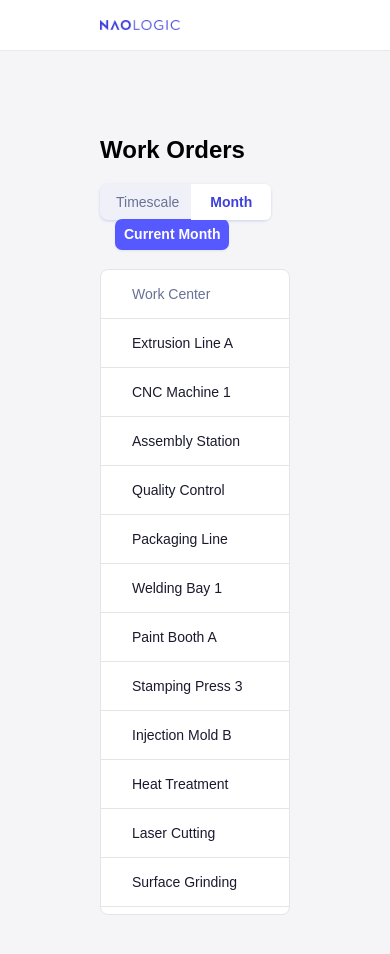
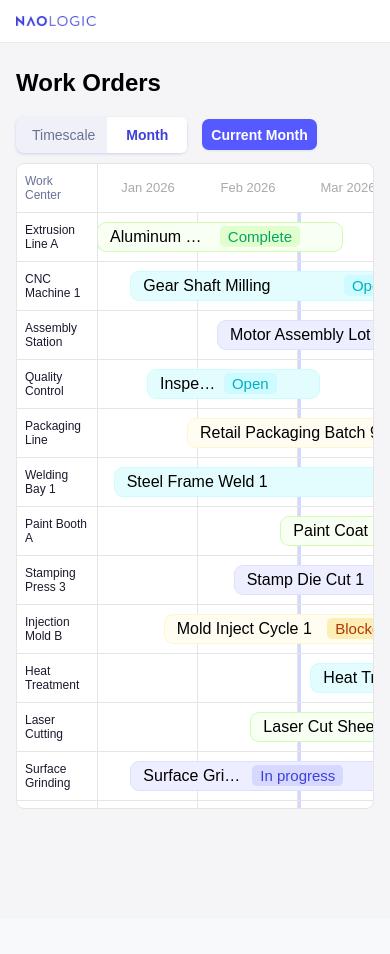
Before and after one commit to Travisaurus-Rex/naologic-timeline, an Angular app: page / in a window 390 px wide. Shown: the top 954 px of the page. After the commit the page ends 919 px from the top, so only its background shows below. Built offline with nearby package versions, Linux system fonts and the light colour scheme; a web font is replaced by a local one.

Commit message:
add some gentle responsiveness

```diff
--- a/src/app/core/layout/header/header.scss
+++ b/src/app/core/layout/header/header.scss
@@ -10,3 +10,9 @@
   width: 80px;
   height: 10px;
 }
+
+@media (max-width: 768px) {
+  .app-header {
+    padding: 16px;
+  }
+}
--- a/src/app/features/timeline/components/timeline-header/timeline-header.scss
+++ b/src/app/features/timeline/components/timeline-header/timeline-header.scss
@@ -25,3 +25,13 @@
 .btn-today {
   margin-left: 16px;
 }
+
+@media screen and (max-width: 768px) {
+  .timeline-header {
+    padding: 10px 0;
+
+    h2 {
+      margin-top: 0;
+    }
+  }
+}
--- a/src/app/features/timeline/components/work-order-panel/work-order-panel.html
+++ b/src/app/features/timeline/components/work-order-panel/work-order-panel.html
@@ -4,7 +4,7 @@
   <div class="panel-header">
     <div class="header-text">
       <span class="header-title">Work Order Details</span>
-      <span class="header-subtitle">Specify the dates, names, and status for this order</span>
+      <span class="header-subtitle">Specify the dates, name, and status for this order</span>
     </div>
     <div class="header-actions">
       <button class="btn-cancel" (click)="onClose()">Cancel</button>
--- a/src/app/features/timeline/components/work-order-panel/work-order-panel.scss
+++ b/src/app/features/timeline/components/work-order-panel/work-order-panel.scss
@@ -57,6 +57,7 @@
 .header-subtitle {
   font-size: 13px;
   color: #687196;
+  word-wrap: break-word;
 }
 
 .header-actions {
@@ -103,3 +104,9 @@
   color: red;
   padding: 4px 8px;
 }
+
+@media screen and (max-width: 768px) {
+  .panel {
+    width: 100%;
+  }
+}
--- a/src/app/features/timeline/timeline/timeline.scss
+++ b/src/app/features/timeline/timeline/timeline.scss
@@ -152,3 +152,29 @@
   min-width: 100px;
   text-align: center;
 }
+
+@media (max-width: 1024px) {
+  .left-panel {
+    width: 180px;
+  }
+}
+
+@media (max-width: 768px) {
+  .page-wrapper {
+    padding: 16px;
+  }
+
+  .left-panel {
+    width: 80px;
+  }
+
+  .left-header,
+  .left-row {
+    padding: 0 8px;
+    font-size: 12px;
+  }
+
+  .today-label {
+    display: none;
+  }
+}
```
